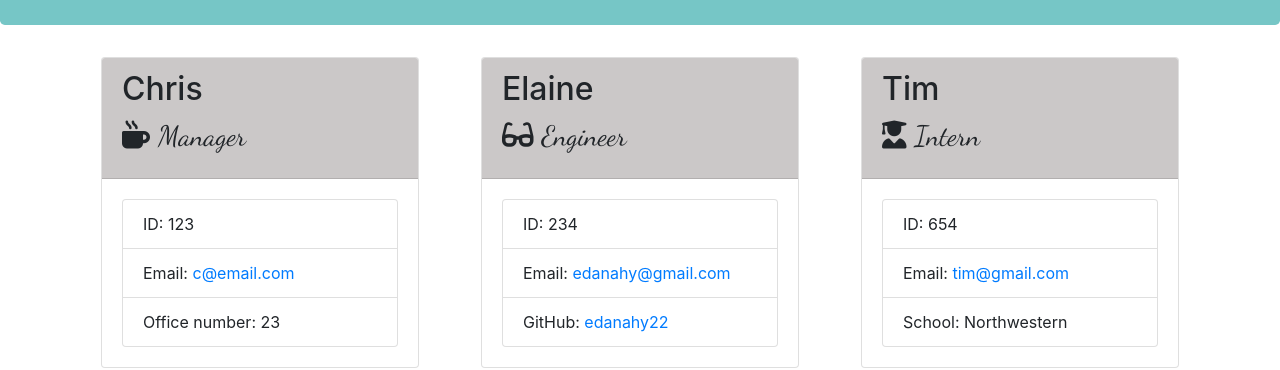
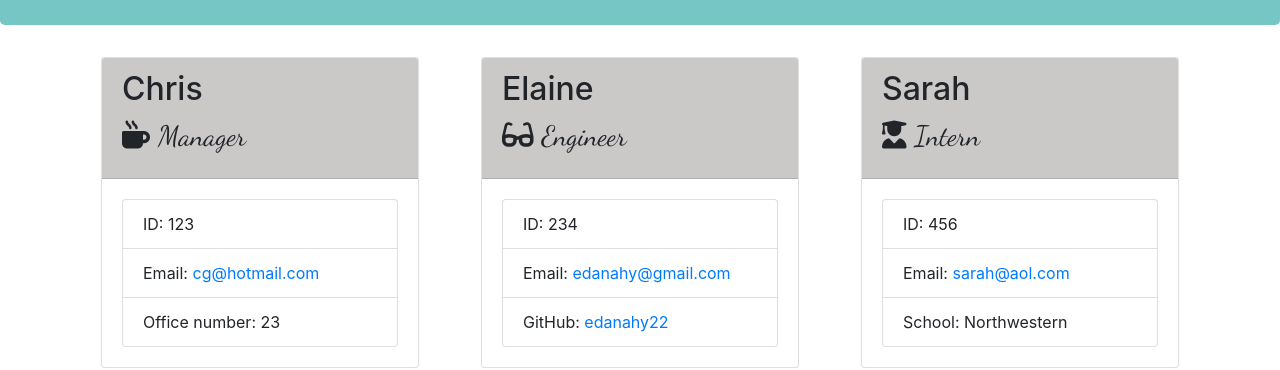
Before and after one commit to edanahy22/teamProfileGenerator, a website: page output/index.html in a window 1280 px wide. Shown: the part 188-558 px from the top of the page. Drawn offline with nearby package versions, Linux system fonts and the light colour scheme.

```diff
--- a/output/index.html
+++ b/output/index.html
@@ -35,7 +35,7 @@
         <div class="card-body">
             <ul class="list-group">
                 <li class="list-group-item">ID: 123</li>
-                <li class="list-group-item">Email: <a href="mailto:c@email.com">c@email.com</a></li>
+                <li class="list-group-item">Email: <a href="mailto:cg@hotmail.com">cg@hotmail.com</a></li>
                 <li class="list-group-item">Office number: 23</li>
             </ul>
         </div>
@@ -62,13 +62,13 @@
         <div class="col-md-4 col-sm-12">
         <div class="card employee-card">
     <div class="card-header">
-        <h2 class="card-title">Tim</h2>
+        <h2 class="card-title">Sarah</h2>
         <h3 class="card-title"><i class="fas fa-user-graduate mr-2"></i>Intern</h3>
     </div>
     <div class="card-body">
         <ul class="list-group">
-            <li class="list-group-item">ID: 654</li>
-            <li class="list-group-item">Email: <a href="mailto:tim@gmail.com">tim@gmail.com</a></li>
+            <li class="list-group-item">ID: 456</li>
+            <li class="list-group-item">Email: <a href="mailto:sarah@aol.com">sarah@aol.com</a></li>
             <li class="list-group-item">School: Northwestern</li>
         </ul>
     </div>
```
Also changed, not shown: README.md, images/teamGeneratorScreenShot.png (added).
